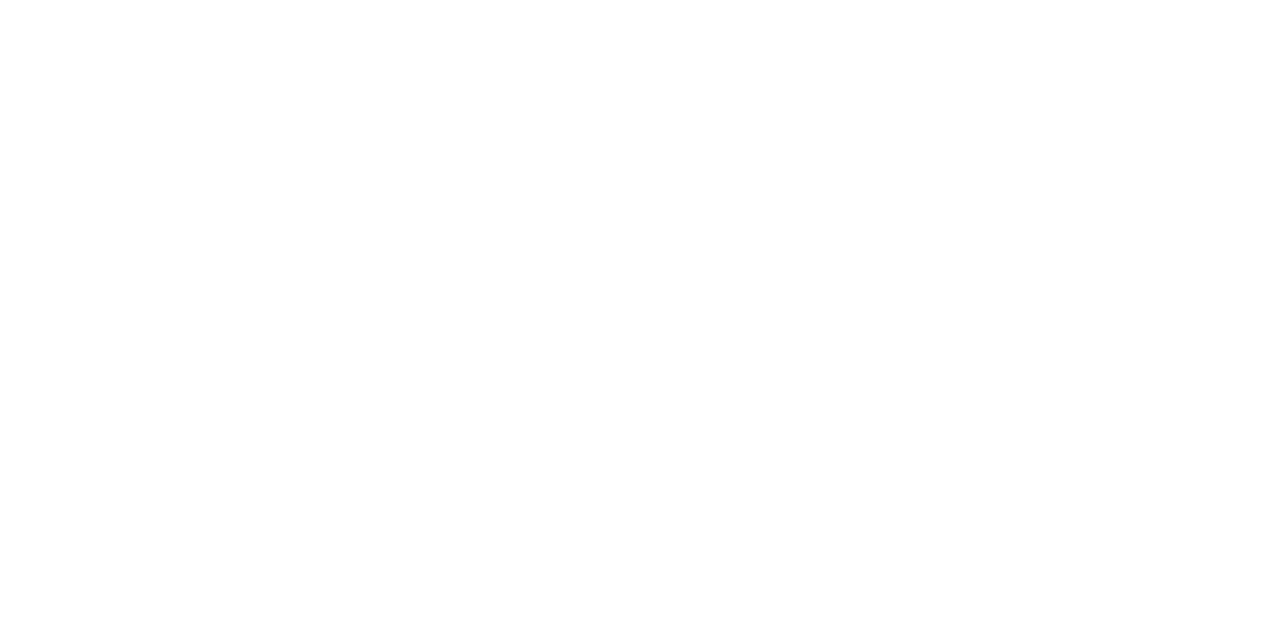
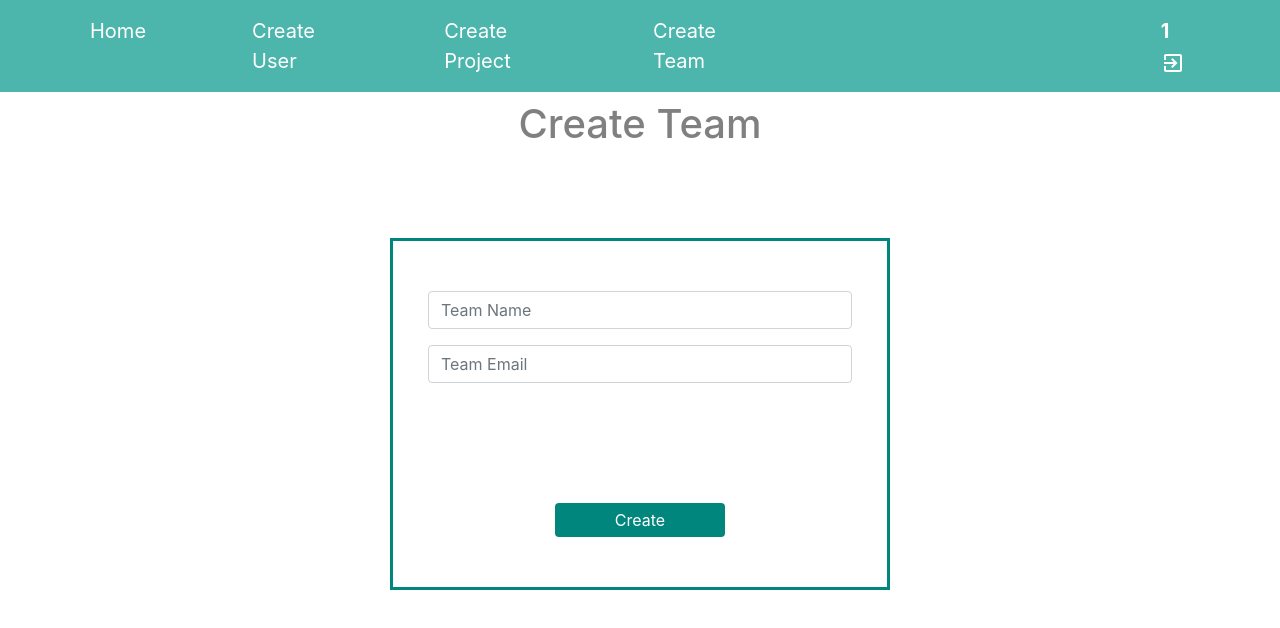
Before and after one commit to PalomaWolfango/proj3-frontend, a React (Create React App) app: page /create-team/1/1 in a window 1280 px wide. Before the commit this address had no page. Shown: the top 628 px of the page. Built offline with nearby package versions, Linux system fonts and the light colour scheme.

Commit message:
create_team_admin

```diff
--- a/src/components/AppRoute.js
+++ b/src/components/AppRoute.js
@@ -12,6 +12,7 @@
 import CreateProjectPM from './Create/create-project-pm';
 import CreateReq from './Requirements/create-req';
 import ChangeReq from './Requirements/delete-update-req';
+import CreateTeam from './Create/create-team-admin';
 
 
 function AppRoute() {
@@ -30,6 +31,7 @@
                 <Route exact path = '/project-details/:id/:name/:projectId' element = { <ProjectDetails/> } />
                 <Route exact path = '/create-req/:id/:name/:projectId' element = { <CreateReq/> } />
                 <Route exact path = '/change-req/:id/:name/:projectId' element = { <ChangeReq/> } />
+                <Route exact path = '/create-team/:id/:name' element = { <CreateTeam/> } />
             </ Routes>
         </ BrowserRouter>
     )
--- /dev/null
+++ b/src/components/Create/create-team-admin.js
@@ -0,0 +1,50 @@
+import React from "react";
+import MenuAdmin from "../Menu/menu-admin";
+import axios from "axios";
+
+class CreateTeam extends React.Component {
+
+    render(){
+
+        return(
+            <>
+            <MenuAdmin />
+            <h1 style={{color: 'grey', margin: '15px', marginTop: '100px', textAlign: 'center'}}>Create Team</h1>
+            <div className="container" style={{ border: '3px solid #00867d', padding: '50px 35px', marginTop: '90px', maxWidth: '500px' }}>
+                <form onSubmit={(e) => createTeam(e)}>
+                    <div className="mb-3">
+                        <input type="text" id="validationDefaultName" className="form-control"  placeholder="Team Name"/>
+                    </div>
+                    <div className="mb-3">
+                        <input type="text" id="validationDefaultContact" className="form-control" placeholder="Team Email" />
+                    </div>
+                    <div style={{textAlign: 'center', marginTop: '120px'}}>
+                    <button type="submit" class="btn btn-info" href="#" style={{backgroundColor: '#00867d', border: '#00867d', color: 'white', padding: '5px 60px'}}>Create</button>
+                    </div>
+                </form>
+            </div></>
+        )
+    }
+}
+
+
+function createTeam(e) {
+    e.preventDefault();
+
+    let request =  {
+        nome: document.getElementById('validationDefaultName').value,
+        contacto: document.getElementById('validationDefaultContact').value
+    }
+
+    axios.post('http://localhost:4000/api/equipas', request)
+    .then( resp => {
+        alert("Team successfully added!");
+        window.location.reload(false);
+    })
+    .catch( err => {
+        /* alert("Wrong Credentials!"); */
+    })
+}
+
+
+export default CreateTeam;
--- a/src/components/Login/loginAdmin.js
+++ b/src/components/Login/loginAdmin.js
@@ -30,7 +30,7 @@
                     </div>
                     <div style={{textAlign: 'center', marginTop: '60px'}}>
 
-                    <button id="button-login" type="submit" class="btn btn-info" style={{backgroundColor: '#00867d', border: '#00867d', color: 'white', padding: '5px 60px'}}>Submit</button>
+                    <button id="button-login" type="submit" class="btn btn-info" style={{backgroundColor: '#00867d', border: '#00867d', color: 'white', padding: '5px 60px'}}>Login</button>
 
                     </div>
                 </form>
--- a/src/components/Menu/menu-admin.js
+++ b/src/components/Menu/menu-admin.js
@@ -1,6 +1,7 @@
 import React from "react";
 import { Navbar, Nav, Container } from "react-bootstrap";
 import { useParams } from 'react-router-dom';
+import ExitToAppIcon  from '@material-ui/icons/ExitToApp';
 
 function MenuAdmin() {
 
@@ -15,9 +16,10 @@
                     <Navbar.Collapse id="basic-navbar-nav">
                     <Nav className="m-right">
                         <Nav.Link href={"/home-admin/" + id + "/" + name}  style={{fontSize: '20px', color: 'white'}}>Home</Nav.Link>
-                        <Nav.Link href={"/create-user/" + id + "/" + name} style={{fontSize: '20px', marginLeft: '150px', color: 'white'}}>Create User</Nav.Link>
-                        <Nav.Link href={"/create-project-admin/" + id + "/" + name} style={{fontSize: '20px', marginLeft: '150px', color: 'white'}}>Create Project</Nav.Link>
-                        <Nav.Link href="/" style={{fontSize: '20px', marginLeft: '410px', color: 'white'}}>Logout <b>{name}</b></Nav.Link>
+                        <Nav.Link href={"/create-user/" + id + "/" + name} style={{fontSize: '20px', marginLeft: '90px', color: 'white'}}>Create User</Nav.Link>
+                        <Nav.Link href={"/create-project-admin/" + id + "/" + name} style={{fontSize: '20px', marginLeft: '90px', color: 'white'}}>Create Project</Nav.Link>
+                        <Nav.Link href={"/create-team/" + id + "/" + name} style={{fontSize: '20px', marginLeft: '90px', color: 'white'}}>Create Team</Nav.Link>
+                        <Nav.Link href="/" style={{fontSize: '20px', marginLeft: '400px', color: 'white'}}><b>{name}</b> <ExitToAppIcon /></Nav.Link>
                     </Nav>
                     </Navbar.Collapse>
                 </Container>
--- a/src/components/Menu/menu-pm.js
+++ b/src/components/Menu/menu-pm.js
@@ -1,6 +1,7 @@
 import React from "react";
 import { Navbar, Nav, Container } from "react-bootstrap";
 import { useParams } from 'react-router-dom';
+import ExitToAppIcon  from '@material-ui/icons/ExitToApp';
 
 function MenuPM() {
 
@@ -15,7 +16,7 @@
                     <Nav className="m-auto">
                         <Nav.Link href={"/home-pm/" + id + "/" + name} style={{fontSize: '20px', color: 'white'}}>Home</Nav.Link>
                         <Nav.Link href={"/create-project-pm/" + id + "/" + name} style={{fontSize: '20px', marginLeft: '150px', color: 'white'}}>Create Project</Nav.Link>
-                        <Nav.Link href="/" style={{fontSize: '20px', marginLeft: '710px', color: 'white'}}>Logout <b>{name}</b></Nav.Link>
+                        <Nav.Link href="/" style={{fontSize: '20px', marginLeft: '710px', color: 'white'}}><b>{name}</b> <ExitToAppIcon /></Nav.Link>
                     </Nav>
                     </Navbar.Collapse>
                 </Container>
--- a/src/components/Menu/menu-user.js
+++ b/src/components/Menu/menu-user.js
@@ -1,6 +1,7 @@
 import React from "react";
 import { Navbar, Nav, Container } from "react-bootstrap";
 import { useParams } from 'react-router-dom';
+import ExitToAppIcon  from '@material-ui/icons/ExitToApp';
 
 function MenuUser() {
 
@@ -16,7 +17,7 @@
                     <Nav className="m-auto">
                         <Nav.Link href={"/home-user/" + id + "/" + name} style={{fontSize: '20px', color: 'white'}}>Home</Nav.Link>
                         <Nav.Link href={"/projects-list/id=" + id + "/" + name} style={{fontSize: '20px', marginLeft: '150px', color: 'white'}}>Projects List</Nav.Link>
-                        <Nav.Link href="/" style={{fontSize: '20px', marginLeft: '709px', color: 'white'}}>Logout <b>{name}</b></Nav.Link>
+                        <Nav.Link href="/" style={{fontSize: '20px', marginLeft: '709px', color: 'white'}}><b>{name}</b> <ExitToAppIcon /></Nav.Link>
                     </Nav>
                     </Navbar.Collapse>
                 </Container>
```
Also changed, not shown: src/components/Login/loginProjectManager.js (deleted, +0 -33 lines), src/components/Login/loginUser.js (deleted, +0 -33 lines), src/components/Menu/menu-login.js (deleted, +0 -25 lines).
